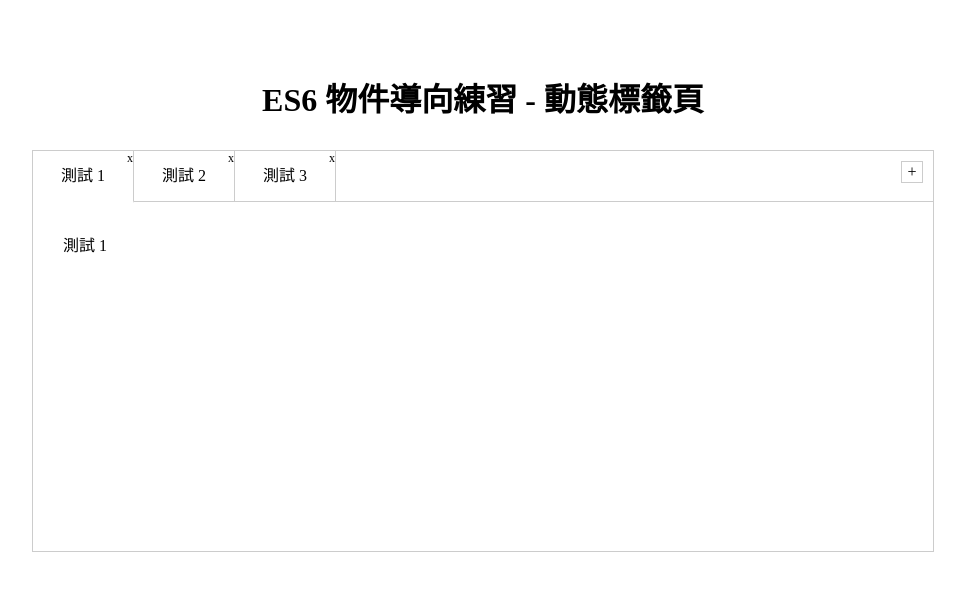
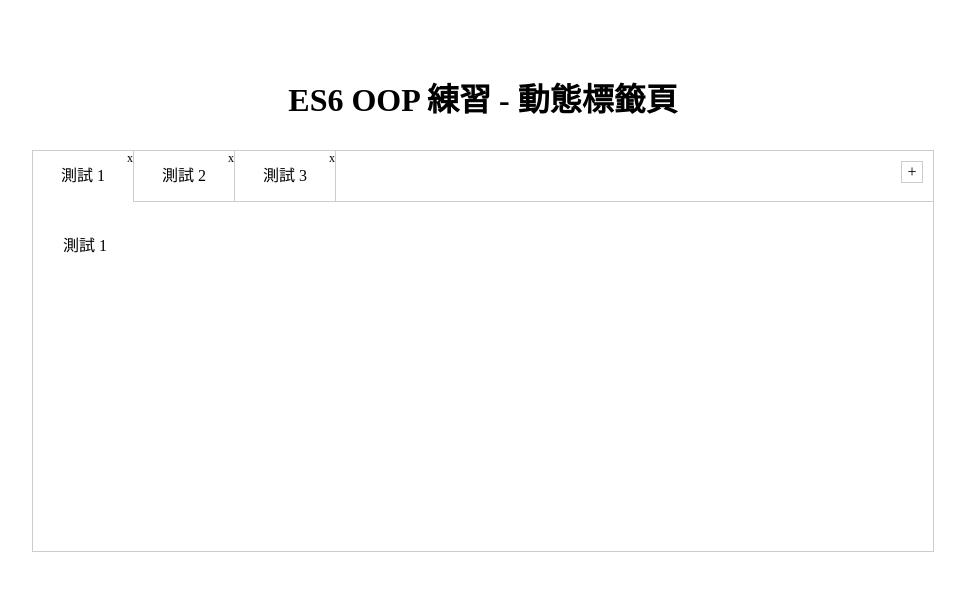
Before and after one commit to yachen168/ES6-OOP-Practice, a plain HTML site: page index.html in a window 1280 px wide. Shown: the whole page, without its empty margins (157-1122 px from the left). Drawn offline with Linux system fonts and the light colour scheme.

Commit message:
refactor: details

```diff
--- a/index.html
+++ b/index.html
@@ -10,7 +10,7 @@
 
 <body>
     <main>
-        <h1>ES6 物件導向練習 - 動態標籤頁 </h1>
+        <h1>ES6 OOP 練習 - 動態標籤頁 </h1>
         <div class="tabs-box" id="tab">
             <!-- ===== 標籤 ===== -->
             <nav class="nav">
--- a/main.js
+++ b/main.js
@@ -83,7 +83,7 @@ class Tab {
             // 當刪除了選定狀態的 li 時，讓其前一個 li 變成選定狀態
             index--;
             // 無需鼠標觸發，即可調用點擊事件
-            // 短路保護機制，第一個 index (0 - 1) = -1，但 lis 最小是 0，會報錯
+            // 短路保護機制，以防第一個的 index (0 - 1) = -1，但 lis 最小是 0，會報錯
             that.lis[index] && that.lis[index].click();
         }
         // 4. 修改功能
--- a/style.scss
+++ b/style.scss
@@ -79,6 +79,7 @@ nav ul li span:last-child {
     float: right;
     margin: 10px;
     user-select: none;
+    cursor: pointer;
 }
 
 .tabs-content {
@@ -105,4 +106,5 @@ nav ul li span:last-child {
 
 .icon-remove:before {
     content: "x";
+    cursor: pointer;
 }
```
Also changed, not shown: style.css.
